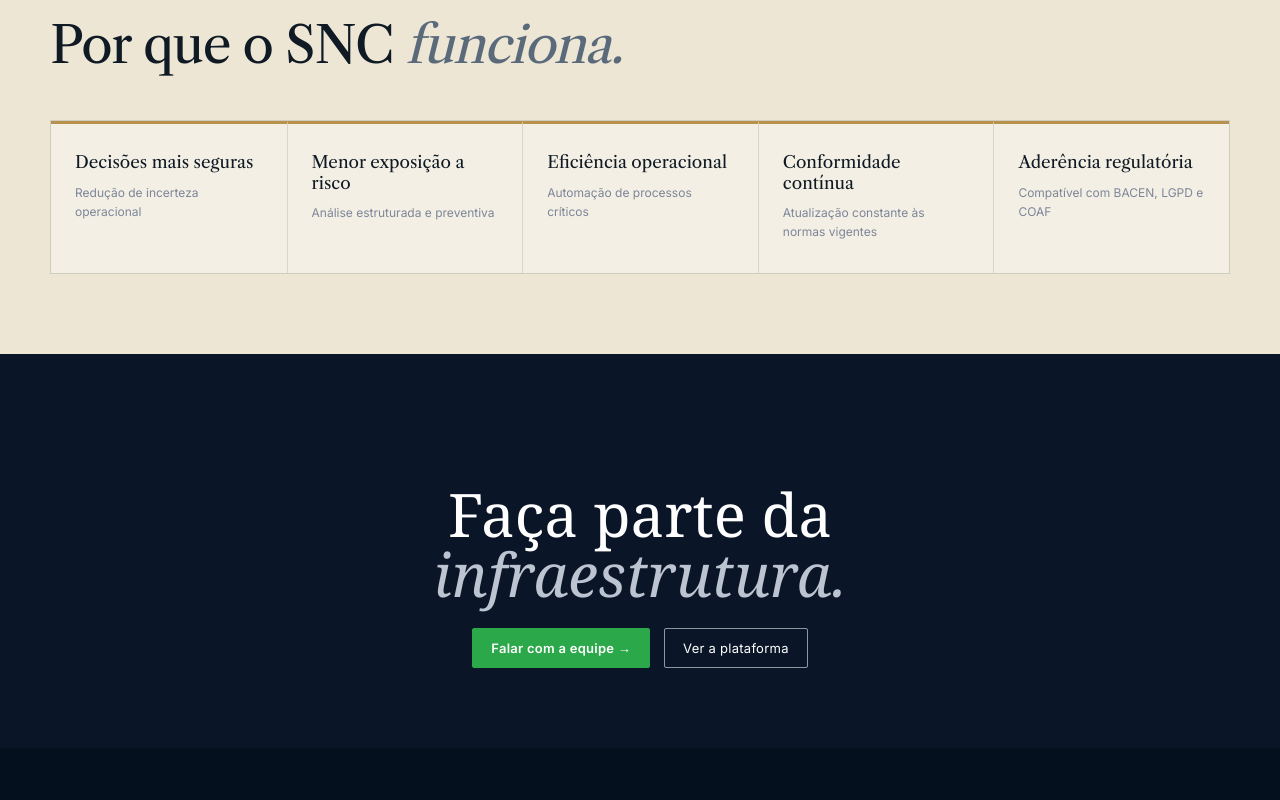
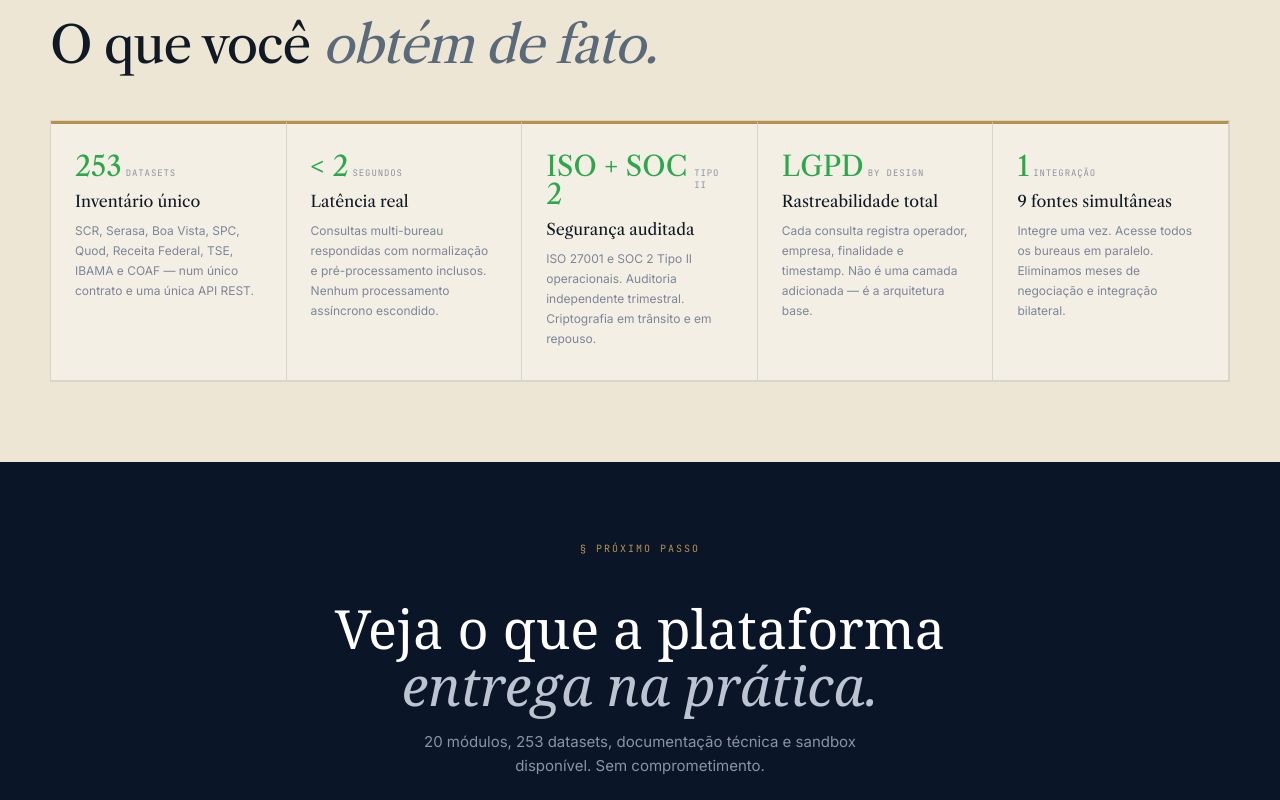
Before and after one commit to ctoutbank/snc-site, a Next.js app: page /sobre in a window 1280 px wide. Shown: the part 2180-2980 px from the top of the page. Built offline with nearby package versions, Linux system fonts and the light colour scheme.

Commit message:
feat(sobre): infraestrutura como prova social — 5 cards com métricas concretas (253 datasets, <2s, ISO+SOC2, LGPD, 1 integração); CTA primário invertido para explorar plataforma

```diff
--- a/src/app/sobre/page.tsx
+++ b/src/app/sobre/page.tsx
@@ -115,38 +115,67 @@ export default function SobrePage() {
 
 
 
-        {/* Benefícios */}
         <section style={{ background: 'var(--snc-paper-2)', borderTop: '1px solid rgba(15,26,36,.1)', padding: '80px 28px' }}>
           <div style={{ maxWidth: 1180, margin: '0 auto' }}>
             <div style={{ marginBottom: 48 }}>
               <div style={{ fontFamily: 'JetBrains Mono, monospace', fontSize: 10, color: 'var(--snc-brass)', letterSpacing: '.2em', textTransform: 'uppercase', marginBottom: 16 }}>
-                § Benefícios
+                § Infraestrutura
               </div>
               <h2 style={{ fontFamily: "'Libre Caslon Text', serif", fontWeight: 400, fontSize: 'clamp(28px,4vw,52px)', lineHeight: 1.05, letterSpacing: '-0.025em', color: 'var(--snc-ink)' }}>
-                Por que o SNC <span style={{ fontStyle: 'italic', color: '#5a6a7a' }}>funciona.</span>
+                O que você <span style={{ fontStyle: 'italic', color: '#5a6a7a' }}>obtém de fato.</span>
               </h2>
             </div>
-            <div style={{ display: 'grid', gridTemplateColumns: 'repeat(auto-fit, minmax(180px, 1fr))', gap: 0, border: '1px solid rgba(15,26,36,.12)' }}>
+            <div style={{ display: 'grid', gridTemplateColumns: 'repeat(auto-fit, minmax(200px, 1fr))', gap: 0, border: '1px solid rgba(15,26,36,.12)', overflow: 'hidden', background: 'var(--snc-dot-bg)' }}>
               {[
-                { title: 'Decisões mais seguras',    desc: 'Redução de incerteza operacional' },
-                { title: 'Menor exposição a risco',  desc: 'Análise estruturada e preventiva' },
-                { title: 'Eficiência operacional',   desc: 'Automação de processos críticos' },
-                { title: 'Conformidade contínua',    desc: 'Atualização constante às normas vigentes' },
-                { title: 'Aderência regulatória',    desc: 'Compatível com BACEN, LGPD e COAF' },
+                {
+                  metric: '253',
+                  unit: 'datasets',
+                  title: 'Inventário único',
+                  desc: 'SCR, Serasa, Boa Vista, SPC, Quod, Receita Federal, TSE, IBAMA e COAF — num único contrato e uma única API REST.',
+                },
+                {
+                  metric: '< 2',
+                  unit: 'segundos',
+                  title: 'Latência real',
+                  desc: 'Consultas multi-bureau respondidas com normalização e pré-processamento inclusos. Nenhum processamento assíncrono escondido.',
+                },
+                {
+                  metric: 'ISO + SOC 2',
+                  unit: 'tipo II',
+                  title: 'Segurança auditada',
+                  desc: 'ISO 27001 e SOC 2 Tipo II operacionais. Auditoria independente trimestral. Criptografia em trânsito e em repouso.',
+                },
+                {
+                  metric: 'LGPD',
+                  unit: 'by design',
+                  title: 'Rastreabilidade total',
+                  desc: 'Cada consulta registra operador, empresa, finalidade e timestamp. Não é uma camada adicionada — é a arquitetura base.',
+                },
+                {
+                  metric: '1',
+                  unit: 'integração',
+                  title: '9 fontes simultâneas',
+                  desc: 'Integre uma vez. Acesse todos os bureaus em paralelo. Eliminamos meses de negociação e integração bilateral.',
+                },
               ].map((item, i) => (
                 <div key={item.title} style={{
                   background: 'var(--snc-paper)',
                   borderTop: '3px solid var(--snc-brass)',
-                  borderLeft: i > 0 ? '1px solid rgba(15,26,36,.12)' : 'none',
+                  borderRight: '1px solid rgba(15,26,36,.12)',
+                  borderBottom: '1px solid rgba(15,26,36,.12)',
                   padding: '28px 24px 32px',
                   display: 'flex',
                   flexDirection: 'column',
                   gap: 10,
                 }}>
-                  <div style={{ fontFamily: "'Libre Caslon Text', serif", fontSize: 17, fontWeight: 400, color: 'var(--snc-ink)', lineHeight: 1.2 }}>
+                  <div style={{ display: 'flex', alignItems: 'baseline', gap: 4, marginBottom: 2 }}>
+                    <span style={{ fontFamily: "'Libre Caslon Text', serif", fontSize: 28, fontWeight: 400, color: 'var(--snc-green-2)', lineHeight: 1 }}>{item.metric}</span>
+                    <span style={{ fontFamily: 'JetBrains Mono, monospace', fontSize: 9, color: '#8a94a3', letterSpacing: '.1em', textTransform: 'uppercase' }}>{item.unit}</span>
+                  </div>
+                  <div style={{ fontFamily: "'Libre Caslon Text', serif", fontSize: 16, fontWeight: 400, color: 'var(--snc-ink)', lineHeight: 1.2 }}>
                     {item.title}
                   </div>
-                  <p style={{ fontSize: 12, color: '#7c8699', lineHeight: 1.6, margin: 0 }}>
+                  <p style={{ fontSize: 12, color: '#7c8699', lineHeight: 1.65, margin: 0 }}>
                     {item.desc}
                   </p>
                 </div>
@@ -158,15 +187,23 @@ export default function SobrePage() {
         {/* CTA */}
         <section className="snc-cta" style={{ padding: '80px 28px' }}>
           <div style={{ maxWidth: 700, margin: '0 auto', textAlign: 'center', position: 'relative', zIndex: 2 }}>
-            <h2 style={{ fontFamily: 'Georgia, serif', fontSize: 'clamp(36px,5vw,60px)', fontWeight: 400, lineHeight: 1, marginBottom: 24 }}>
-              Faça parte da <span style={{ fontStyle: 'italic', color: '#bcc4d1' }}>infraestrutura.</span>
+            <div style={{ fontFamily: 'JetBrains Mono, monospace', fontSize: 10, color: 'var(--snc-brass)', letterSpacing: '.2em', textTransform: 'uppercase', marginBottom: 20 }}>
+              § Próximo passo
+            </div>
+            <h2 style={{ fontFamily: 'Georgia, serif', fontSize: 'clamp(32px,4.5vw,54px)', fontWeight: 400, lineHeight: 1.05, marginBottom: 16 }}>
+              Veja o que a plataforma<br />
+              <span style={{ fontStyle: 'italic', color: '#bcc4d1' }}>entrega na prática.</span>
             </h2>
+            <p style={{ color: '#8a94a3', fontSize: 15, lineHeight: 1.6, maxWidth: 480, margin: '0 auto 36px' }}>
+              20 módulos, 253 datasets, documentação técnica e sandbox disponível.
+              Sem comprometimento.
+            </p>
             <div style={{ display: 'flex', gap: 14, justifyContent: 'center', flexWrap: 'wrap' }}>
-              <Link href="/contato" className="snc-btn snc-btn-primary">
-                Falar com a equipe →
+              <Link href="/plataforma" className="snc-btn snc-btn-primary">
+                Explorar os 20 módulos →
               </Link>
-              <Link href="/plataforma" className="snc-btn snc-btn-ghost">
-                Ver a plataforma
+              <Link href="/contato" className="snc-btn snc-btn-ghost">
+                Falar com a equipe
               </Link>
             </div>
           </div>
```
